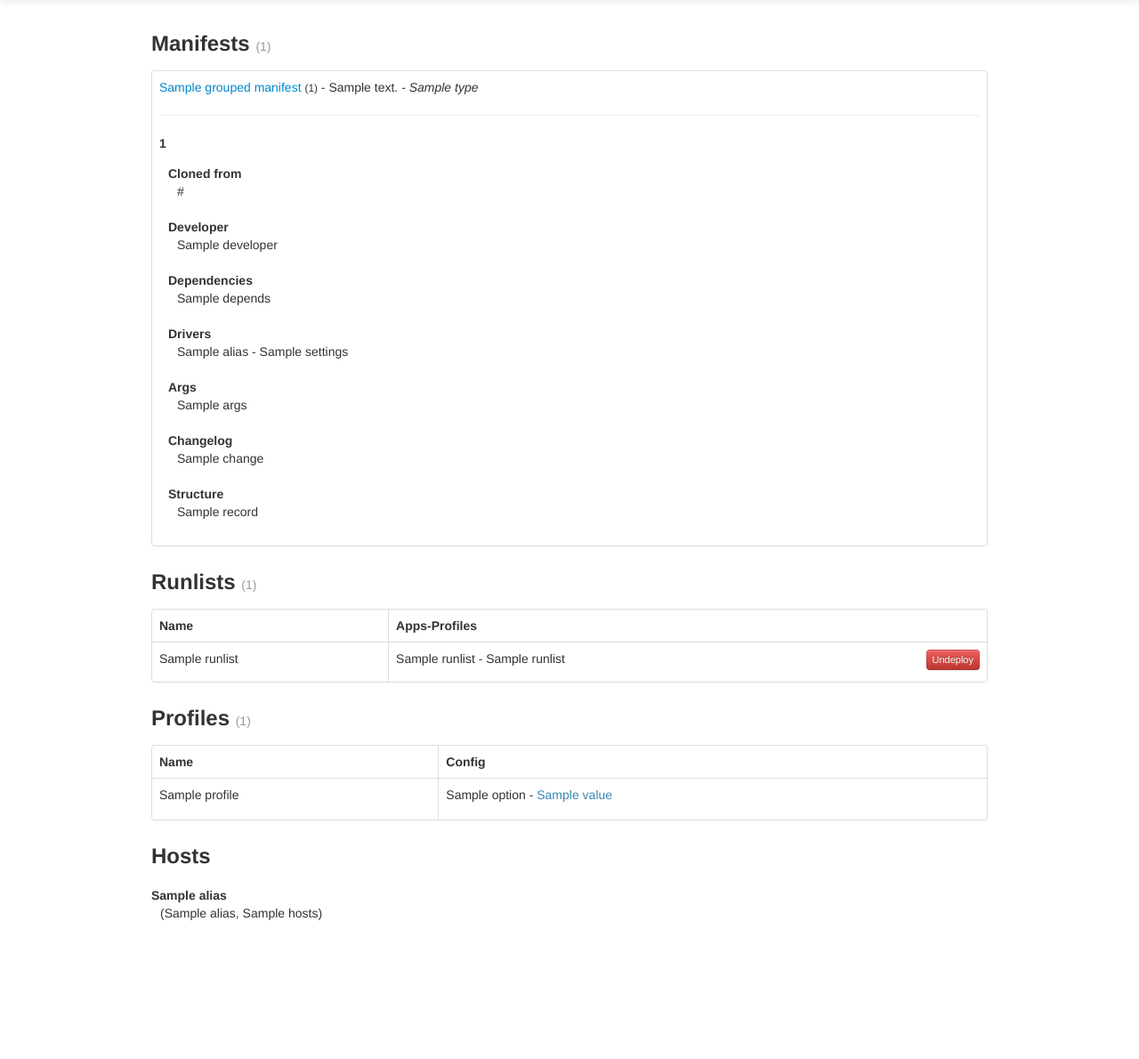
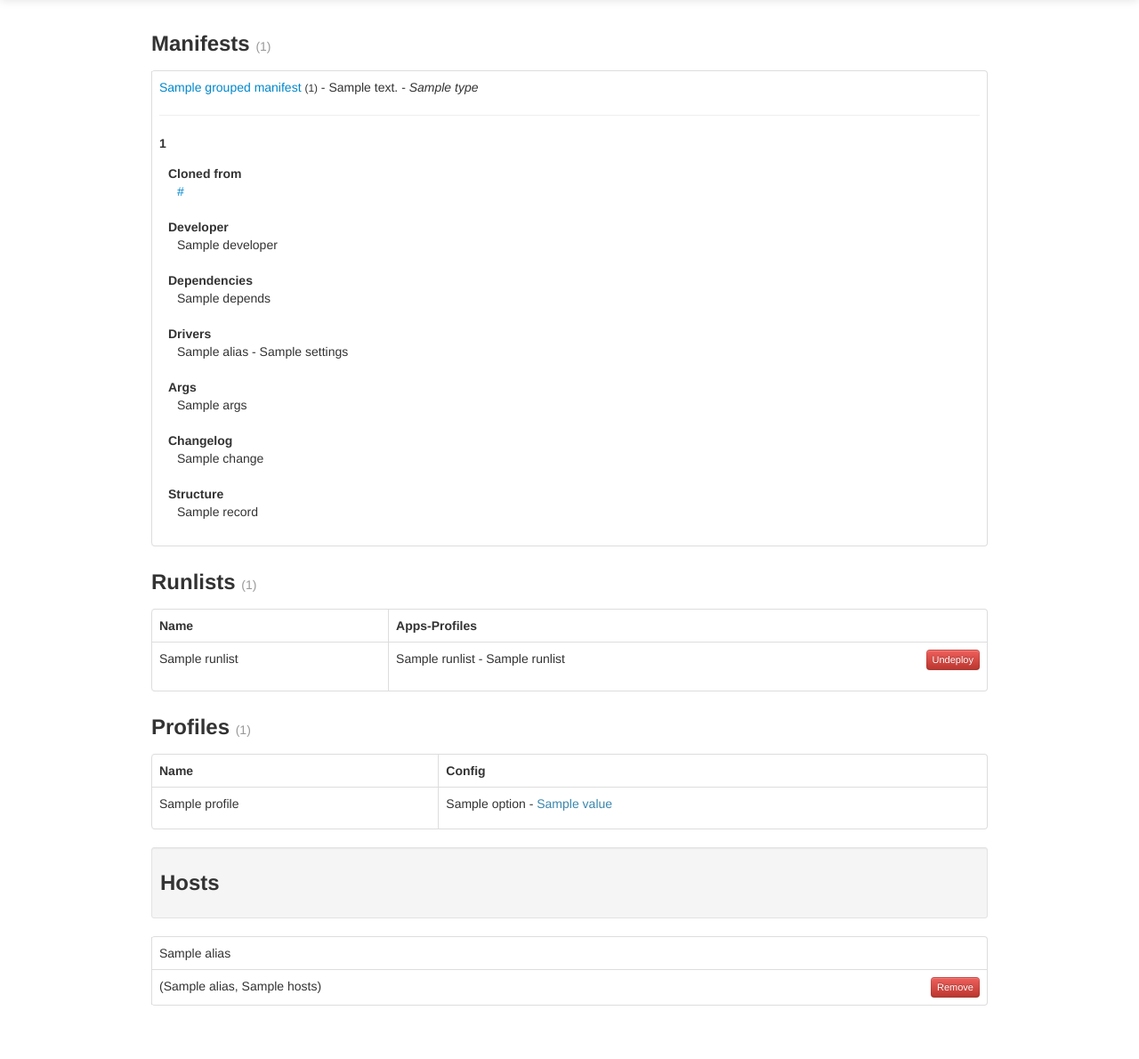
Before and after one commit to cocaine/cocaine-flow, a Flask app: template cocaine/flow/templates/dashboard.html in a window 1280 px wide. Shown: the part 41-1231 px from the top of the page at 89% size. Before the commit the page ends 1075 px from the top, so only its background shows below. Run offline with Flask 2, Linux system fonts and the light colour scheme; the template is opened without the code that fills it: most values are stand-ins (such as "Sample title", 1, 10 or a date in 2020); parts of the project's set-up code (start-up, migrations or seed data) failed here and were passed over; some libraries are stand-ins or nearby versions.

Commit message:
Add link for repo. Fix bug with spaceseparated name of app

```diff
--- a/cocaine/flow/static/style.css
+++ b/cocaine/flow/static/style.css
@@ -4,5 +4,5 @@ body{
 }
 
 table.runlists div{
-    margin-bottom: 5px;
+    margin-bottom: 15px;
 }
--- a/cocaine/flow/templates/dashboard-admin.html
+++ b/cocaine/flow/templates/dashboard-admin.html
@@ -7,12 +7,12 @@
             <tr>
                 <td>
                     <div>
-                        <a data-target="#versions_{{ app_name }}" data-toggle='collapse'>{{ app_name }}</a>
+                        <a data-target="#versions_{{ app_name|replace(" ","_")}}" data-toggle='collapse'>{{ app_name}}</a>
                         <small>({{ common_manifest_dict['manifests']|length }})</small>
                         - {{ common_manifest_dict['description'] }} -
                         <em>{{ common_manifest_dict['type'] }}</em>
                     </div>
-                    <div id="versions_{{ app_name }}" class="collapse in">
+                    <div id="versions_{{ app_name|replace(" ","_")}}" class="collapse in">
                         {% for manifest in common_manifest_dict['manifests'] %}
 
                             <dl>
@@ -40,7 +40,7 @@
                                     {% if manifest.url %}
                                         <dl>
                                             <dt>Cloned from</dt>
-                                            <dd>{{ manifest.url }}</dd>
+                                            <dd> <a href="{{ manifest.git_to_html_url }}"> {{ manifest.url }} </a></dd>
                                         </dl>
                                     {% endif %}
 
@@ -174,17 +174,24 @@
 {% endif %}
 
 {% if hosts %}
-    <h3>Hosts</h3>
+        <div class="well well-small">
+        <h3>Hosts</h3>
+        </div>
+    <table class="table table-bordered">
+    <thead>
     {% for alias, hosts in hosts.items() %}
-        <dl>
-            <dt>{{ alias }}</dt>
-            <dd>
+            <tr class="info"><td > {{ alias }}</td></tr>
                 {% for host in hosts %}
-                    {{ host }}
+                    <tr><td>{{ host }}
+                                            <button type="button" class="pull-right btn btn-danger btn-mini"
+                                                    data-uuid="">
+                                                    Remove
+                                            </button>
+                        </td></tr>
                 {% endfor %}
-            </dd>
-        </dl>
     {% endfor %}
+    </thead>
+    </table>
 {% else %}
     <h3>No hosts</h3>
 {% endif %}
@@ -335,3 +342,17 @@
         </script>
     {% endblock %}
 {% endif %}
+<!-- Modal -->
+<div id="myModal" class="modal hide fade" tabindex="-1" role="dialog" aria-labelledby="myModalLabel" aria-hidden="true">
+<div class="modal-header">
+<button type="button" class="close" data-dismiss="modal" aria-hidden="true">×</button>
+<h3 id="myModalLabel">Modal header</h3>
+</div>
+<div class="modal-body">
+<p>One fine body…</p>
+</div>
+<div class="modal-footer">
+<button class="btn" data-dismiss="modal" aria-hidden="true">Close</button>
+<button class="btn btn-primary">Add host</button>
+</div>
+</div>
--- a/cocaine/flow/views/views.py
+++ b/cocaine/flow/views/views.py
@@ -86,6 +86,7 @@ def dashboard(user):
         if not user['admin'] and user['token'] != manifest['developer']:
             continue
 
+        manifest['git_to_html_url'] = "http"+''.join(manifest['url'][3:])
         common_manifest_part = grouped_manifests.setdefault(manifest['name'], {})
         common_manifest_part.setdefault('description', manifest['description'])
         common_manifest_part.setdefault('type', manifest['type'])
@@ -93,6 +94,7 @@ def dashboard(user):
 
     runlists = storage.read_runlists()
     profiles = storage.read_profiles()
+    print locals()
     return render_template('dashboard.html', hosts=storage.read_hosts(), **locals())
 
 
```
